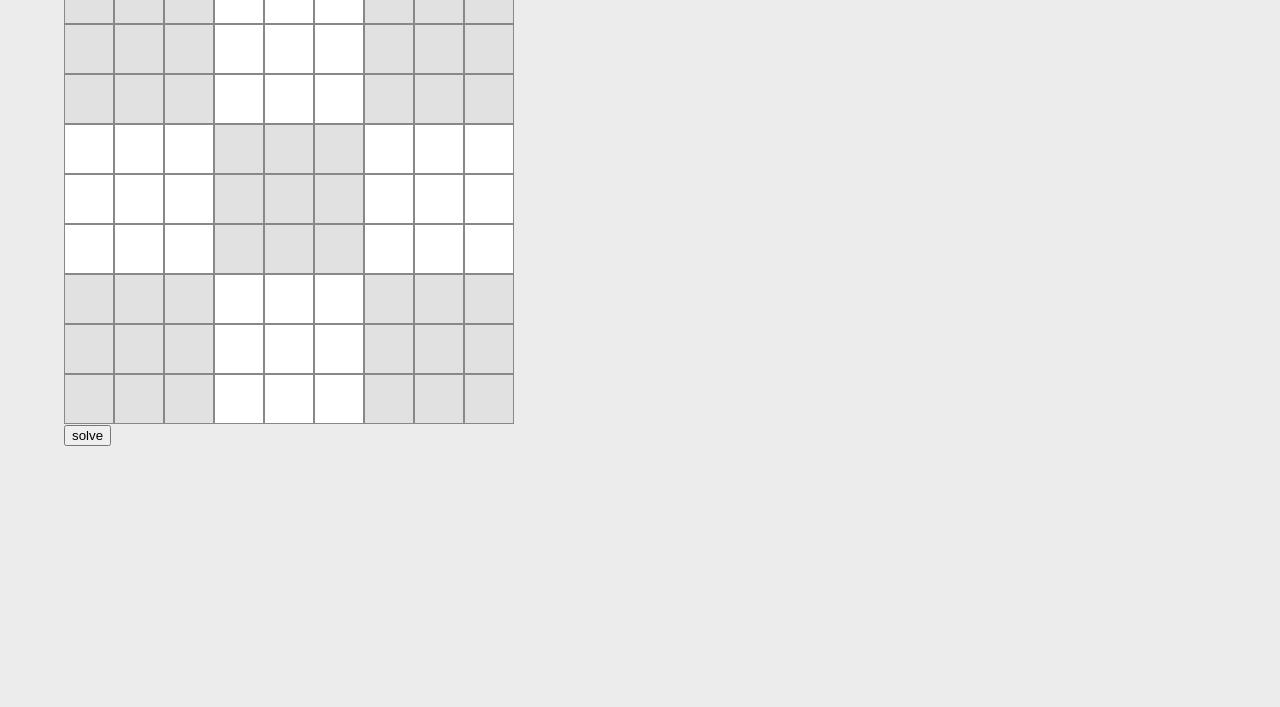
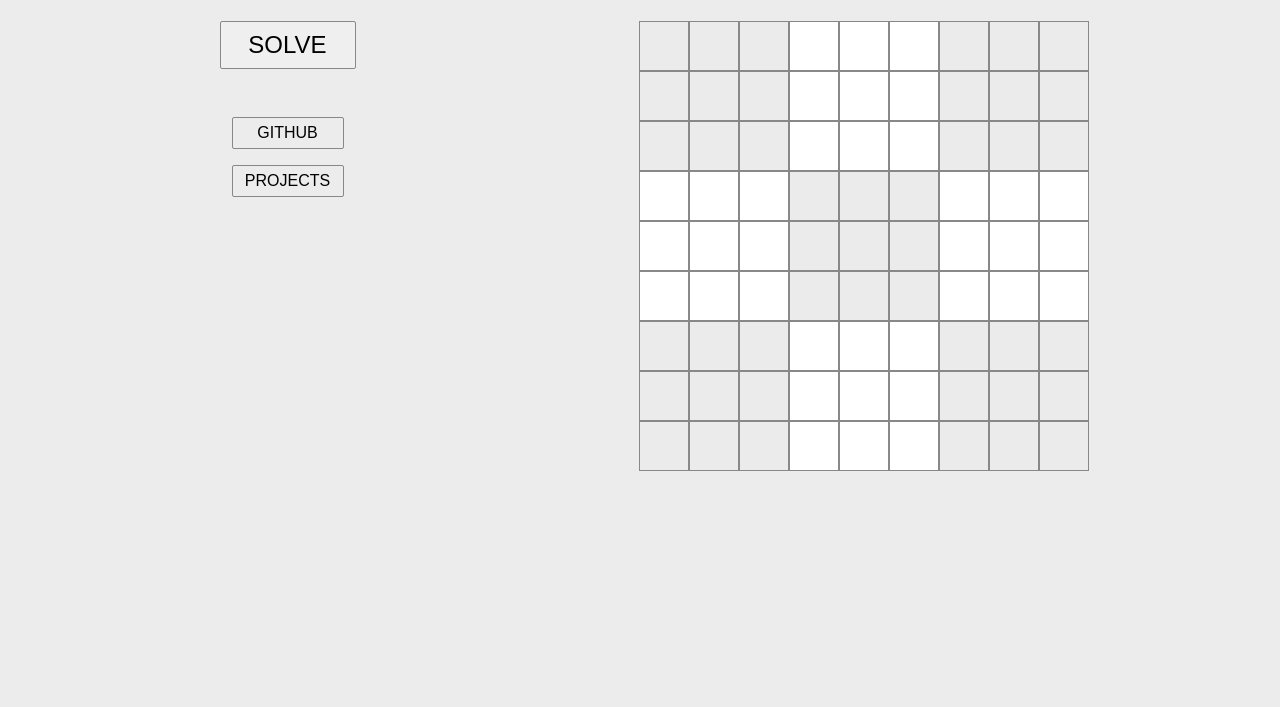
Before and after one commit to grigs-j/js-sudoku-solver, a website: page index.html in a window 1280 px wide. Shown: the part 93-800 px from the top of the page. Drawn offline with nearby package versions, Linux system fonts and the light colour scheme.

Commit message:
styles update

```diff
--- a/app.js
+++ b/app.js
@@ -43,13 +43,18 @@ function joinValues() {
 //getting info from post res
 function populateValues(isSolvable, solution) {
     const inputs = document.querySelectorAll("input");
-    //is each is true, then populate board
+    //if each is true, then populate board
     if (isSolvable && solution) {
         inputs.forEach((input, i) => {
             //while looping thru stack, assign each iteration to that solution value
             input.value = solution[i];
 
             solutionText.innerHTML = "This is the answer! Good work!";
+            solveBtn.innerText = "Reset";
+            //reset game board
+            solveBtn.addEventListener("click", () => {
+                window.location.assign("./index.html");
+            });
         });
     } else {
         solutionText.innerHTML = "This is puzzle isn't solvable";
@@ -60,8 +65,8 @@ function solve() {
     joinValues();
     //join method changes string back to array before post req
     const data = { numbers: submittedInputs.join("") };
-    console.log("data", data);
-
+    // console.log("data", data);
+    solveBtn.innerText = "Solving";
     fetch("http://localhost:8000/solve", {
         method: "POST",
         headers: {
@@ -72,7 +77,7 @@ function solve() {
     })
         .then((response) => response.json())
         .then((data) => {
-            console.log(data);
+            // console.log(data);
             populateValues(data.solvable, data.solution);
             submittedInputs = [];
         })
--- a/index.html
+++ b/index.html
@@ -17,15 +17,25 @@
         <title>Sudoku solver</title>
     </head>
     <body>
-        <div class="container">
-            <div class="text-content">
+        <div class="main-container">
+            <div class="sidebar">
+                <button class="btn-solve" id="solve-btn">solve</button>
+                <a
+                    href="https://github.com/grigs-j/js-sudoku-solver"
+                    class="btn"
+                    target="_blank"
+                    >github</a
+                >
+                <a href="#" class="btn">projects</a>
+
+                <p id="solution-text"></p>
+            </div>
+            <div class="puzzle-container">
                 <h1 class="title">sudoku solver</h1>
-                <a href="" class="btn">github code</a>
-                <a href="" class="btn">back to projects</a>
+                <div class="puzzle-board" id="puzzle-board"></div>
             </div>
-            <div class="puzzle-board" id="puzzle-board"></div>
-            <button class="btn" id="solve-btn">solve</button>
-            <p id="solution-text"></p>
+            <!-- <div class="text-content">
+            </div> -->
         </div>
     </body>
 </html>
--- a/package.json
+++ b/package.json
@@ -1,5 +1,5 @@
 {
-    "name": "whackamole",
+    "name": "js-sudoku-solver",
     "version": "1.0.0",
     "description": "",
     "main": "app.js",
--- a/styles.css
+++ b/styles.css
@@ -11,27 +11,12 @@ html {
 }
 body {
     background-color: #ececec;
-    /* font-family: $jfs; */
+    font-family: Arial, Helvetica, sans-serif;
     font-size: 1rem;
     line-height: 1.4;
     margin: 0;
     padding: 0;
 }
-.container {
-    width: 90%;
-    margin: 0 auto;
-}
-/* a {
-  color: $dark;
-  text-decoration: underline 0.08em $dark;
-  transition: text-decoration-color 150ms, text-underline-offset 300ms;
-  transition: color 250ms ease-in-out; */
-/* } */
-/* a:hover { */
-/* color: $accent;
-  text-decoration-color: $accent;
-  text-underline-offset: 0.15em; */
-/* } */
 ul,
 li {
     list-style: none;
@@ -45,16 +30,86 @@ p {
     padding: 0;
 }
 
+.main-container {
+    width: 90%;
+    margin: 0 auto;
+    display: flex;
+    justify-content: space-around;
+    height: 100vh;
+}
+.sidebar {
+    display: flex;
+    flex-direction: column;
+    width: 12rem;
+    justify-content: flex-start;
+    align-items: center;
+    margin-top: 114px;
+}
+.title {
+    font-size: 2.25rem;
+    text-align: center;
+    text-transform: uppercase;
+    margin: 2rem 0;
+}
+.btn {
+    display: block;
+    text-align: center;
+    text-transform: uppercase;
+    margin-bottom: 1rem;
+    border: 1px solid #888;
+    text-decoration: none;
+    color: #000;
+    border-radius: 2px;
+    height: 2rem;
+    width: 7rem;
+    padding: 0.25rem 0;
+}
+.btn:hover {
+    background-color: #999;
+}
+.btn-solve {
+    cursor: pointer;
+    border-radius: 2px;
+    font-size: 1.5rem;
+    text-transform: uppercase;
+    display: block;
+    height: 3rem;
+    width: 8.5rem;
+    outline: none;
+    border: 1px solid #888;
+    margin-bottom: 3rem;
+}
+.btn-solve:hover {
+    background-color: #999;
+}
+#solution-text {
+    text-align: center;
+    font-size: 2rem;
+}
 .puzzle-board {
     width: 450px;
     height: 450px;
+    margin: 0 auto;
 }
 .puzzle-board input {
     width: 50px;
     height: 50px;
     border-spacing: 0;
     border: 0.5px solid #888;
+    text-align: center;
+    font-size: 1.5rem;
 }
 .odd-section {
-    background-color: #e1e1e1;
+    background-color: #ebebeb;
 }
+/* remove input arrows */
+/* Chrome, Safari, Edge, Opera */
+input::-webkit-outer-spin-button,
+input::-webkit-inner-spin-button {
+    -webkit-appearance: none;
+    margin: 0;
+}
+/* Firefox */
+input[type="number"] {
+    -moz-appearance: textfield;
+}
```
